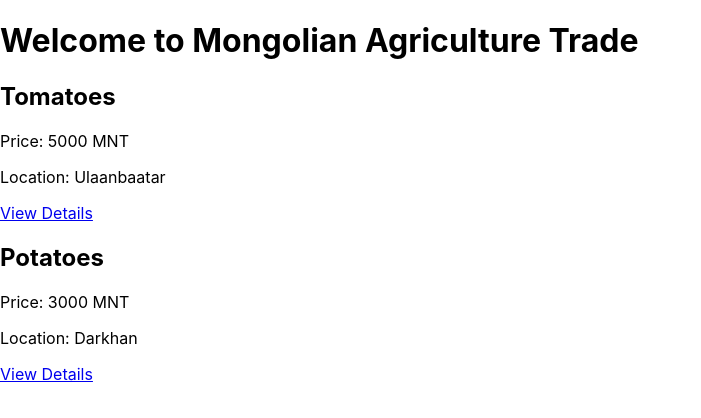
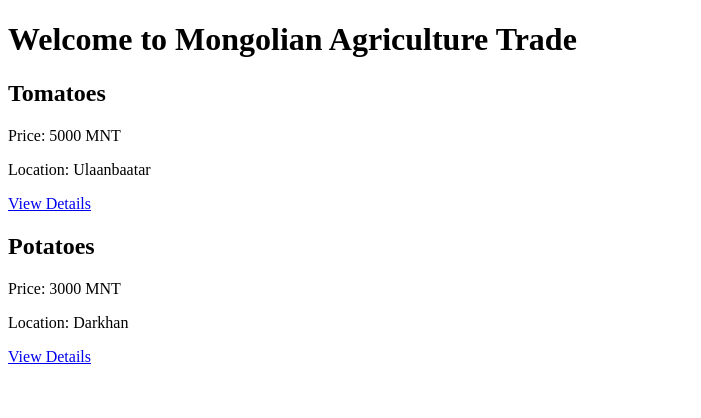
Before and after one commit to munkherdenex/mongolian-agriculture-trade, a React (Create React App) app in the folder frontend/: page / in a window 1280 px wide. Shown: the top 418 px of the page, without its empty margins (0-701 px from the left). Built offline with nearby package versions, Linux system fonts and the light colour scheme.

Commit message:
feat: Setup Tailwind CSS

```diff
--- /dev/null
+++ b/frontend/postcss.config.js
@@ -0,0 +1,6 @@
+module.exports = {
+    plugins: {
+      tailwindcss: {},
+      autoprefixer: {},
+    },
+  };
--- a/frontend/src/index.css
+++ b/frontend/src/index.css
@@ -1,13 +1,3 @@
-body {
-  margin: 0;
-  font-family: -apple-system, BlinkMacSystemFont, 'Segoe UI', 'Roboto', 'Oxygen',
-    'Ubuntu', 'Cantarell', 'Fira Sans', 'Droid Sans', 'Helvetica Neue',
-    sans-serif;
-  -webkit-font-smoothing: antialiased;
-  -moz-osx-font-smoothing: grayscale;
-}
-
-code {
-  font-family: source-code-pro, Menlo, Monaco, Consolas, 'Courier New',
-    monospace;
-}
+@tailwind base;
+@tailwind components;
+@tailwind utilities;
--- a/frontend/src/index.js
+++ b/frontend/src/index.js
@@ -1,6 +1,6 @@
+import './index.css';
 import React from 'react';
 import ReactDOM from 'react-dom/client';
-import './index.css';
 import App from './App';
 import reportWebVitals from './reportWebVitals';
 
@@ -10,8 +10,4 @@ root.render(
     <App />
   </React.StrictMode>
 );
-
-// If you want to start measuring performance in your app, pass a function
-// to log results (for example: reportWebVitals(console.log))
-// or send to an analytics endpoint. Learn more: https://bit.ly/CRA-vitals
 reportWebVitals();
```
Also changed, not shown: frontend/package.json (+7 -1 lines), frontend/tailwind.config.js (added, +8 -0 lines), package.json (added, +7 -0 lines), 2 other files (tests, documents, lock files or other folders).
